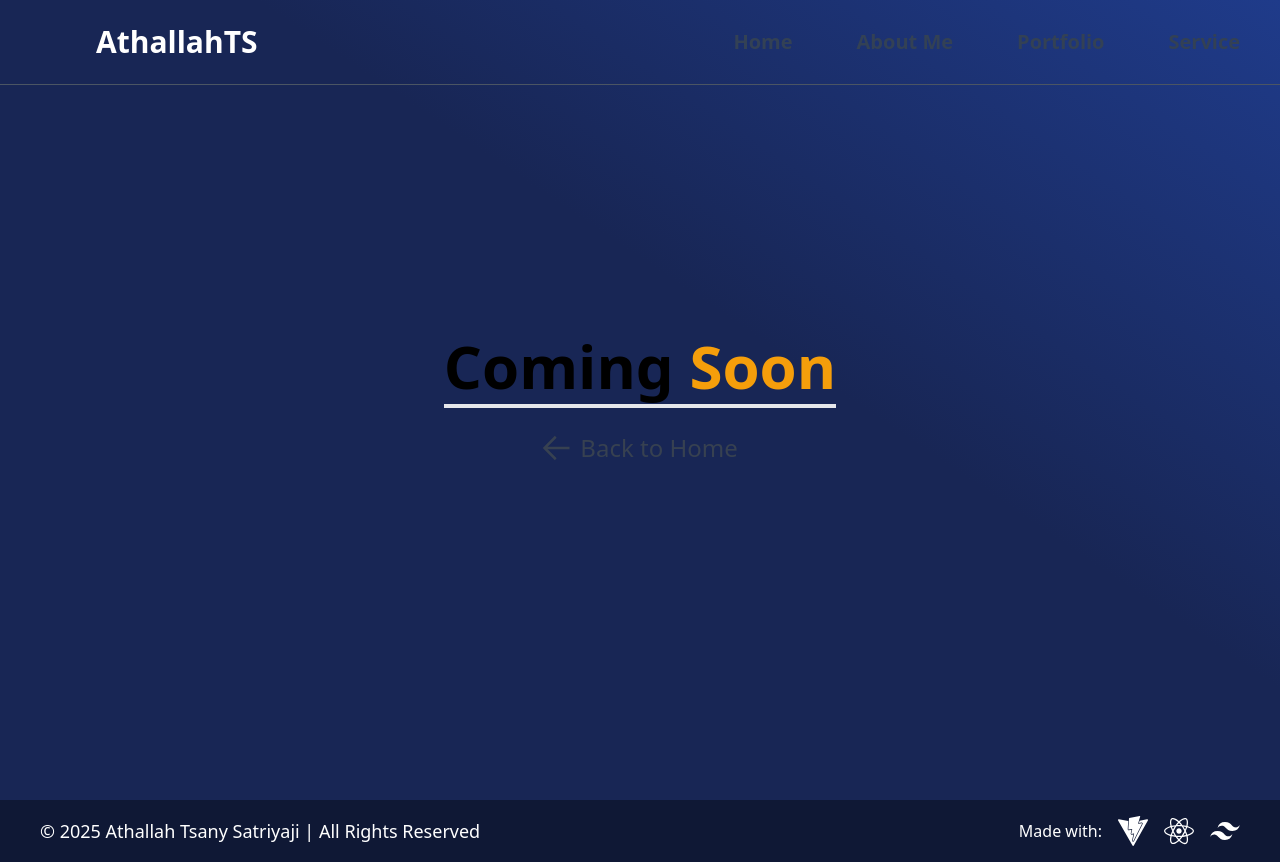
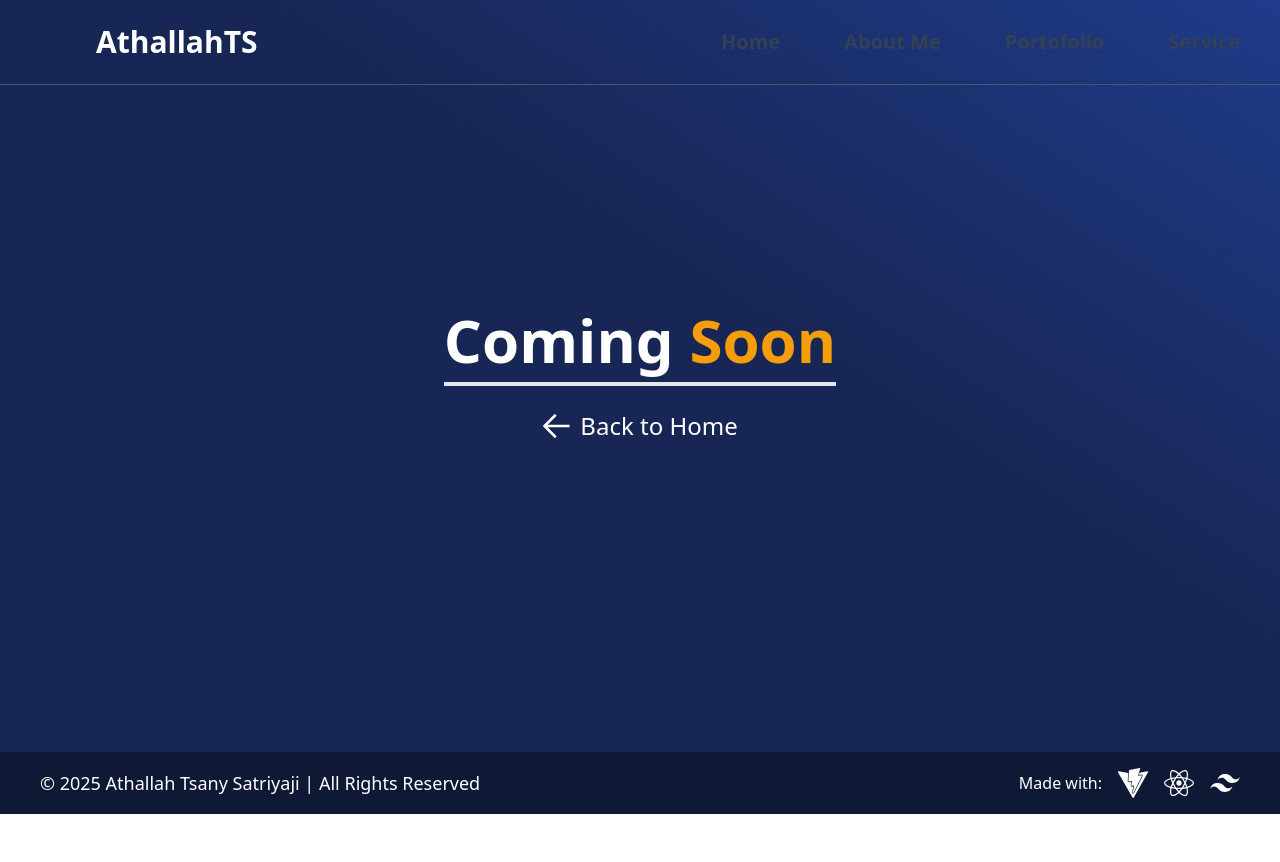
Before and after one commit to athallahdx/portofolio_web, a React (Vite) app: page /portofolio in a window 1280 px wide. After the commit the page ends 814 px from the top, so only its background shows below. Built offline with nearby package versions, Linux system fonts and the light colour scheme.

Commit message:
fix routing and coming soon

```diff
--- a/src/HeaderFooter/NavBar.jsx
+++ b/src/HeaderFooter/NavBar.jsx
@@ -1,22 +1,24 @@
 import { useState, useEffect } from "react";
-import { Link } from "react-scroll";
+import { Link as ScrollLink } from "react-scroll";
+import { Link } from 'react-router';
 import { FaTimes } from "react-icons/fa";
 import { CgMenu } from "react-icons/cg";
 
+
 const NavLinks = () => (
   <>
-    <Link to="Profile" smooth={true} duration={500} className="cursor-pointer hover:text-gray-300 focus:outline-none focus:ring-2 focus:ring-white  text-xl sm:max-lg:text-2xl font-semibold sm:max-lg:font-semibold xl:text-xl">
+    <ScrollLink to="Profile" smooth={true} duration={500} className="cursor-pointer hover:text-gray-300 focus:outline-none focus:ring-2 focus:ring-white  text-xl sm:max-lg:text-2xl font-semibold sm:max-lg:font-semibold xl:text-xl">
       Home
+    </ScrollLink>
+    <ScrollLink to="About" smooth={true} duration={500} className="cursor-pointer hover:text-gray-300 focus:outline-none focus:ring-2 focus:ring-white  text-xl sm:max-lg:text-2xl font-semibold sm:max-lg:font-semibold xl:text-xl">
+      About Me
+    </ScrollLink>
+    <Link to="/portofolio" smooth={true} duration={500} className="cursor-pointer hover:text-gray-300 focus:outline-none focus:ring-2 focus:ring-white  text-xl sm:max-lg:text-2xl font-semibold sm:max-lg:font-semibold xl:text-xl">
+      Portofolio
     </Link>
-    <Link to="About" smooth={true} duration={500} className="cursor-pointer hover:text-gray-300 focus:outline-none focus:ring-2 focus:ring-white  text-xl sm:max-lg:text-2xl font-semibold sm:max-lg:font-semibold xl:text-xl">
-      About Me
-    </Link>
-    <Link to="Portfolio" smooth={true} duration={500} className="cursor-pointer hover:text-gray-300 focus:outline-none focus:ring-2 focus:ring-white  text-xl sm:max-lg:text-2xl font-semibold sm:max-lg:font-semibold xl:text-xl">
-      Portfolio
-    </Link>
-    <Link to="Service" smooth={true} duration={500} className="cursor-pointer hover:text-gray-300 focus:outline-none focus:ring-2 focus:ring-white  text-xl sm:max-lg:text-2xl font-semibold sm:max-lg:font-semibold xl:text-xl">
+    <ScrollLink to="Service" smooth={true} duration={500} className="cursor-pointer hover:text-gray-300 focus:outline-none focus:ring-2 focus:ring-white  text-xl sm:max-lg:text-2xl font-semibold sm:max-lg:font-semibold xl:text-xl">
       Service
-    </Link>
+    </ScrollLink>
   </>
 );
 
--- a/src/landingPage/LatestWork.jsx
+++ b/src/landingPage/LatestWork.jsx
@@ -4,6 +4,7 @@ import webproject3 from '../assets/ilabs.png';
 import dataproject from '../assets/dataDashboard.png';
 import { FiExternalLink } from "react-icons/fi";
 import { motion } from 'framer-motion';
+import { Link } from 'react-router';
 
 
 export default function LatestWork() {
@@ -66,21 +67,20 @@ export default function LatestWork() {
                             {project.description}
                         </p>
                         {!isMobile && (
-                            <a
-                            href={project.link}
+                            <Link to="/portofolio"
                             className="hidden sm:block bg-white md:mt-8 mdp:mt-8 lg:mt-5 2xl:mt-10 text-black px-4 py-2 rounded-lg hover:bg-gray-300 text-2xl transition"
                             >
                             <FiExternalLink className="hidden sm:block xs:text-xs md:text-4xl xl:text-2xl 2xl:text-3xl" />
-                            </a>
+                            </Link>
                         )}
                         </div>
                     </motion.div>
                     );
 
                     return isMobile ? (
-                    <a key={index} href={project.link} className="block w-full">
+                    <Link to="/portofolio" key={index} className="block w-full">
                         {ProjectCard}
-                    </a>
+                    </Link >
                     ) : (
                     <div key={index}>{ProjectCard}</div>
                     );
@@ -88,9 +88,9 @@ export default function LatestWork() {
             </div>
 
             <div className='button rounded-full text-center text-sm xs:text-lg mdp:text-2xl xl:text-2xl focus:outline-2 hover:bg-amber-600 focus:outline-offset-2 focus:outline-amber-500 active:bg-amber-700 bg-amber-500 mt-2 xs:mt-6 sm:mt-10 px-3 py-3 xs:py-2 mdp:max-lg:px-3 mdp:max-lg:py-3 max-w-80 md:mx-auto mb-3 font-bold md:font-semibold'>
-                <a href="portfolio">
-                    View All Portofolio
-                </a>
+            <Link to="/portofolio"> {/* Use the 'to' prop for routing */}
+                View All Portofolio
+            </Link>
             </div>
         </motion.div>
         </>
--- a/src/portofolioPage/Portofolio.jsx
+++ b/src/portofolioPage/Portofolio.jsx
@@ -1,18 +1,22 @@
 import { GrLinkPrevious } from "react-icons/gr";
+import { Link } from 'react-router';
+
 
 export default function Portofolio() {
     return (
-        <div className="flex flex-col justify-center items-center w-full min-h-screen text-center px-4">
-            <p className="text-3xl sm:text-4xl md:text-5xl lg:text-6xl font-bold border-b-4 pb-2">
+        <div className="flex flex-col justify-center items-center w-full min-h-[94vh] text-center text-white px-4">
+            <p className="text-3xl sm:text-4xl md:text-5xl lg:text-6xl font-bold border-b-4 pb-3">
                 <span>Coming </span>
                 <span className="text-amber-500">Soon</span>
             </p>
 
             {/* Back to Home */}
-            <div className="mt-6 flex items-center gap-2 text-lg sm:text-xl md:text-2xl text-gray-700 hover:text-gray-900 cursor-pointer">
-                <GrLinkPrevious className="text-2xl sm:text-3xl" />
-                <span>Back to Home</span>
-            </div>
+            <Link to="/">
+                <div className="mt-6 flex items-center gap-2 text-lg sm:text-xl md:text-2xl text-white hover:text-gray-200 cursor-pointer">
+                        <GrLinkPrevious className="text-2xl sm:text-3xl" />
+                        <span>Back to Home</span>
+                </div>
+            </Link>
         </div>
     );
 }
```
